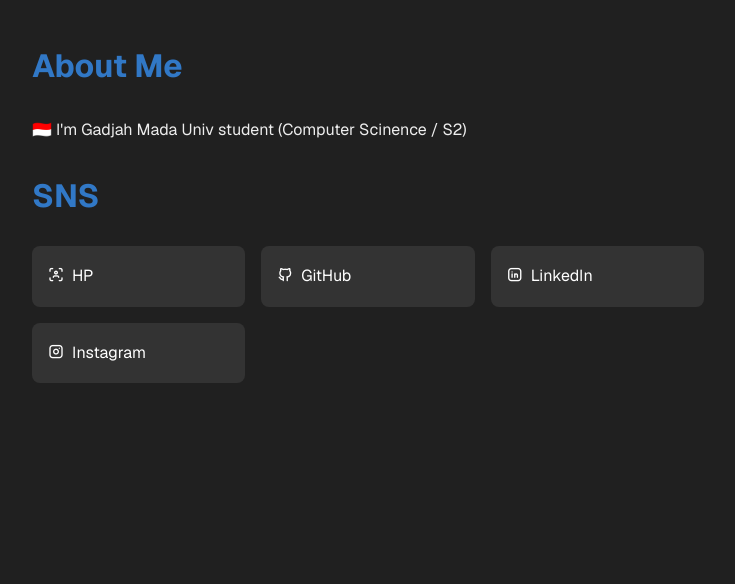
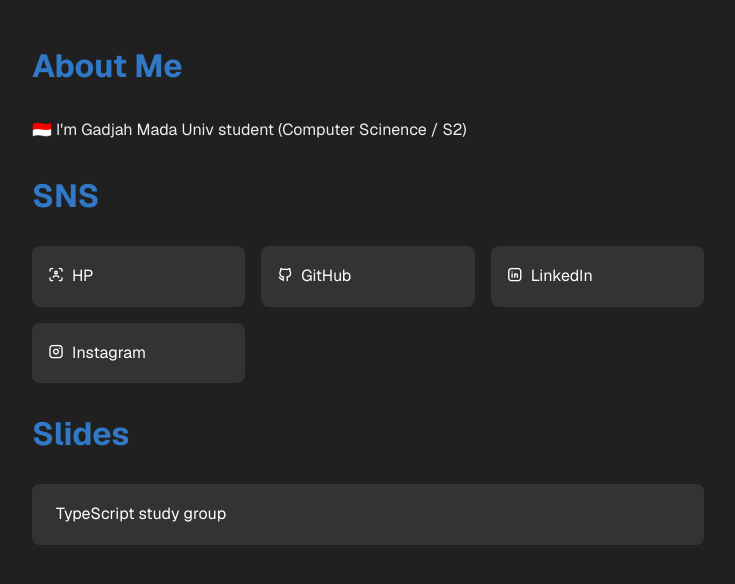
Before and after one commit to un-null/slide, a website: page src/index.html in a window 1280 px wide. Shown: the whole page, without its empty margins (272-1007 px from the left). Drawn offline with nearby package versions, Linux system fonts and the light colour scheme.

Commit message:
✨ add link to index page

```diff
--- a/src/index.html
+++ b/src/index.html
@@ -97,5 +97,17 @@
         >
       </li>
     </ul>
+
+    <h1>Slides</h1>
+    <ul class="link-card-list">
+      <li>
+        <a
+          href="https://new-portfolio-two-puce.vercel.app/"
+          target="_blank"
+          rel="noopener noreferrer"
+          ><i class="ti ti-ti-brand-typescript"></i>TypeScript study group</a
+        >
+      </li>
+    </ul>
   </body>
 </html>
```
